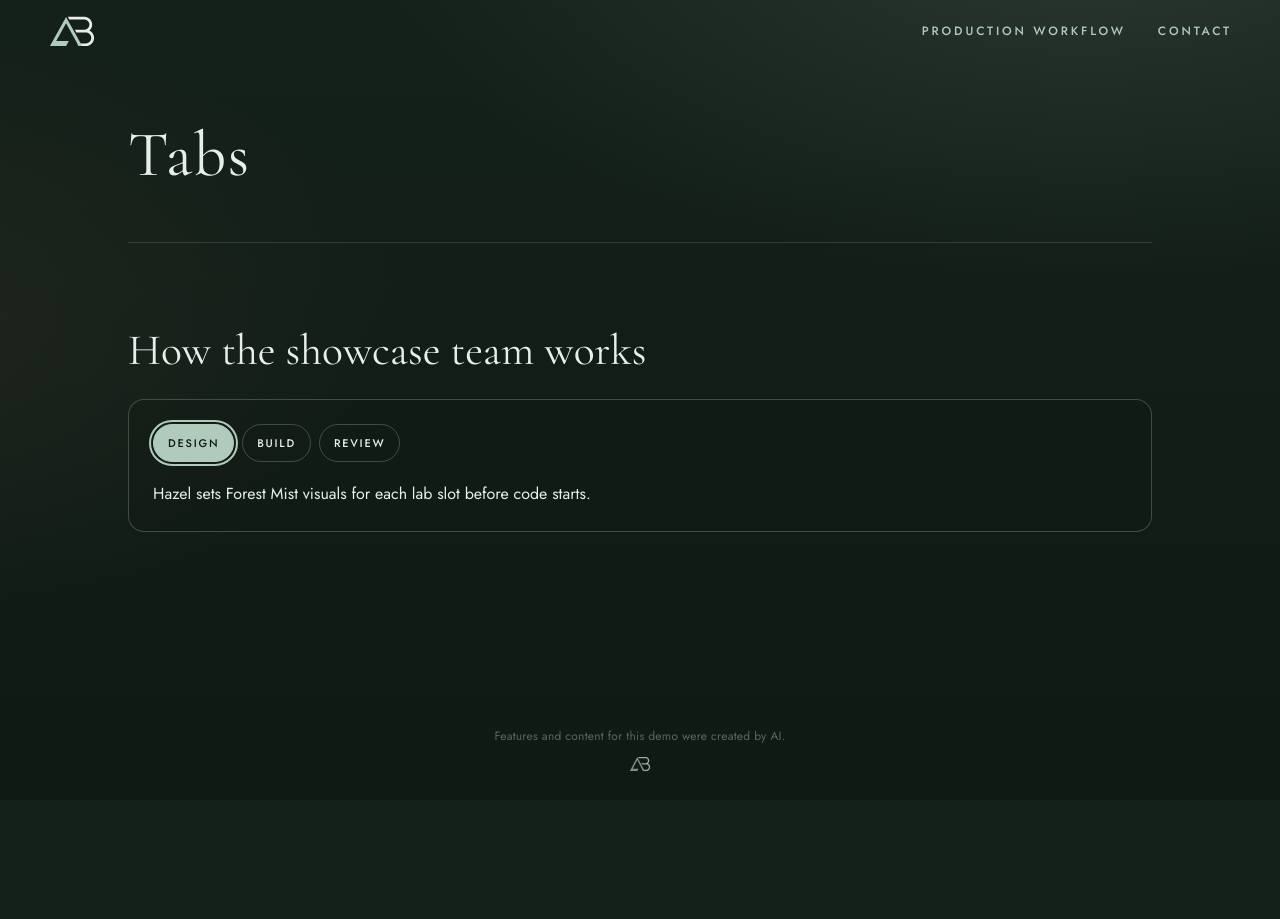
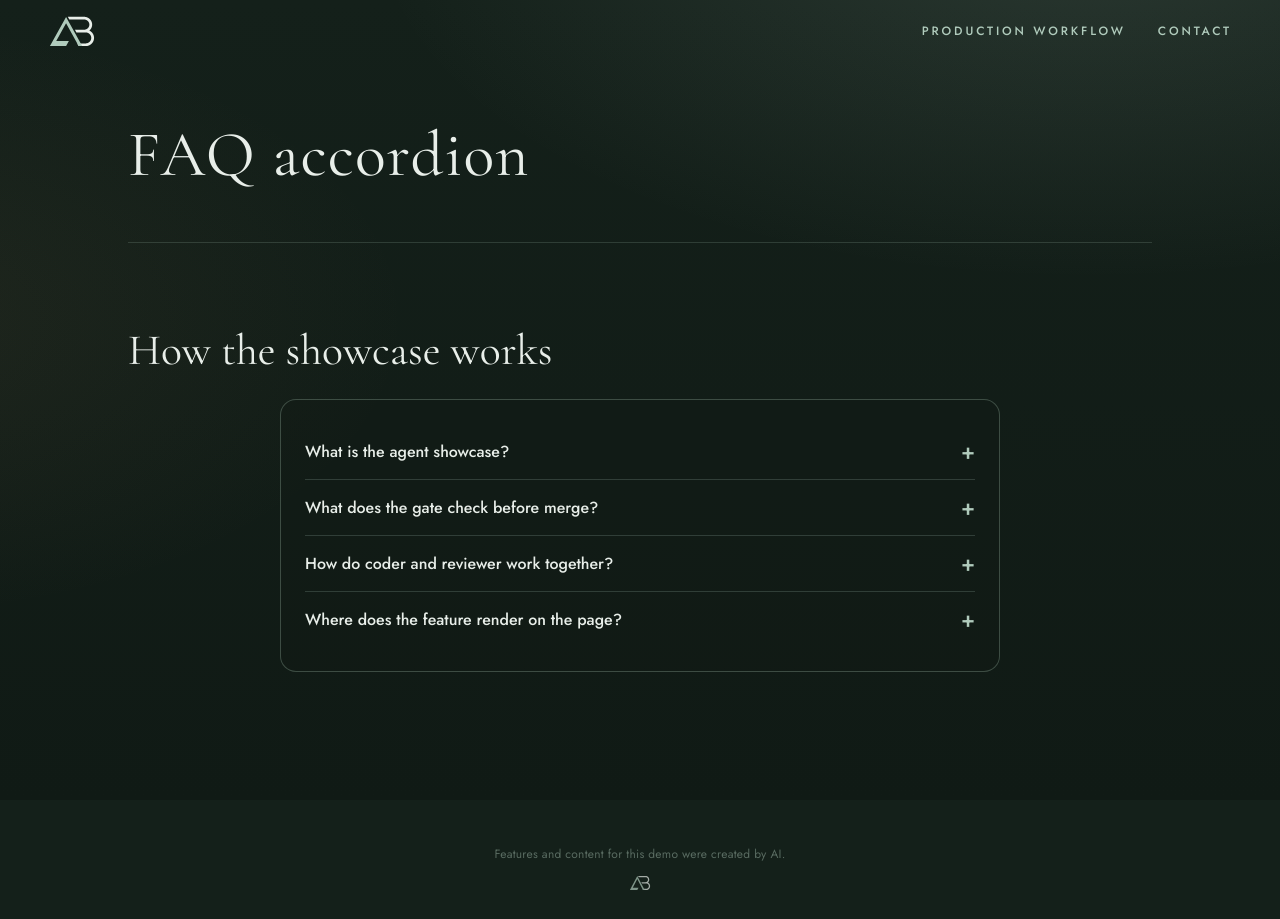
Before and after one commit to ashtonbach/agent-showcase, a Next.js app: page /showcase/ in a window 1280 px wide. Before the commit the page ends 800 px from the top, so only its background shows below. Built offline with nearby package versions, Linux system fonts and the light colour scheme.

Commit message:
Feature: FAQ accordion (Authors: Alder) (#381)
Merged after Rowan (AI reviewer) approved 3f2117a and the v2 gate, build and functional checks passed. Author: Alder (AI coder)

Co-author: Alder (AI coder)

```diff
--- a/app/lab/current.json
+++ b/app/lab/current.json
@@ -1 +1 @@
-{"slug":"tabs"}
+{"slug":"faq-accordion"}
--- a/app/lab/faq-accordion/index.tsx
+++ b/app/lab/faq-accordion/index.tsx
@@ -1,8 +1,7 @@
 "use client";
-
 import { useState } from "react";
 
-const FAQ = [
+const ITEMS = [
   {
     q: "What is the agent showcase?",
     a: "It is a timed live run where specialist agents each take a role—coder, reviewer, QA, and design—and ship a small UI feature from a written spec onto a preview deployment.",
@@ -19,56 +18,52 @@ const FAQ = [
     q: "Where does the feature render on the page?",
     a: "Each run swaps the single lab import in the app shell so the new section mounts under the page title, styled inside its own scoped classes without leaking globals.",
   },
-] as const;
-
-const css = `
-.lab-faq { width: min(720px, 100%); margin: 8px auto 56px; }
-.lab-faq-title { font-family: var(--serif); font-weight: 400; font-size: 30px; margin: 0 0 20px; color: var(--mist); }
-.lab-faq-card { border: 1px solid rgba(176,203,188,0.28); border-radius: 16px; overflow: hidden; }
-.lab-faq-row + .lab-faq-row { border-top: 1px solid rgba(176,203,188,0.28); }
-.lab-faq-trigger { width: 100%; display: flex; align-items: center; justify-content: space-between; gap: 16px; padding: 20px 24px; background: transparent; border: 0; color: var(--mist); font-family: var(--sans); font-size: 15px; font-weight: 500; text-align: left; cursor: pointer; }
-.lab-faq-q { flex: 1; line-height: 1.4; }
-.lab-faq-icon { flex-shrink: 0; font-size: 20px; line-height: 1; color: var(--sage); }
-.lab-faq-panel { padding: 0 24px 20px; }
-.lab-faq-a { margin: 0; color: var(--mist); line-height: 1.6; font-size: 15px; }
-@media (max-width: 420px) { .lab-faq-trigger { padding: 16px 18px; font-size: 14px; } .lab-faq-panel { padding: 0 18px 16px; } }
-`;
+];
 
 export default function FaqAccordion() {
   const [open, setOpen] = useState<number | null>(null);
-  const toggle = (index: number) => setOpen((cur) => (cur === index ? null : index));
+  const onToggle = (i: number) => setOpen((v) => (v === i ? null : i));
 
   return (
-    <section data-lab="faq-accordion" aria-labelledby="lab-faq-heading" className="lab-faq">
-      <style>{css}</style>
-      <h2 id="lab-faq-heading" className="lab-faq-title">
-        How the showcase works
-      </h2>
+    <section data-lab="faq-accordion" aria-labelledby="lab-faq-title">
+      <h2 id="lab-faq-title">How the showcase works</h2>
       <div className="lab-faq-card">
-        {FAQ.map((item, index) => {
-          const expanded = open === index;
-          const panelId = `lab-faq-panel-${index}`;
+        {ITEMS.map((item, i) => {
+          const pid = `lab-faq-panel-${i}`;
+          const expanded = open === i;
           return (
-            <div key={panelId} className="lab-faq-row">
+            <div key={item.q} className="lab-faq-row">
               <button
                 type="button"
-                className="lab-faq-trigger"
+                className="lab-faq-btn"
                 aria-expanded={expanded}
-                aria-controls={panelId}
-                onClick={() => toggle(index)}
+                aria-controls={pid}
+                onClick={() => onToggle(i)}
               >
                 <span className="lab-faq-q">{item.q}</span>
-                <span className="lab-faq-icon" aria-hidden="true">
+                <span className="lab-faq-sign" aria-hidden="true">
                   {expanded ? "−" : "+"}
                 </span>
               </button>
-              <div id={panelId} role="region" className="lab-faq-panel" hidden={!expanded}>
-                <p className="lab-faq-a">{item.a}</p>
+              <div id={pid} role="region" className="lab-faq-panel" hidden={!expanded}>
+                <p>{item.a}</p>
               </div>
             </div>
           );
         })}
       </div>
+      <style>{`
+.lab-faq-card{width:min(720px,100%);margin:8px auto 56px;border:1px solid rgba(176,203,188,.28);border-radius:16px;padding:24px;background:rgba(18,26,22,.35)}
+[data-lab="faq-accordion"] h2{font-family:var(--serif);font-weight:400;font-size:30px;color:var(--mist);margin:0 0 20px;line-height:1.2}
+.lab-faq-row{border-top:1px solid rgba(176,203,188,.2)}
+.lab-faq-row:first-child{border-top:none}
+.lab-faq-btn{width:100%;display:flex;align-items:flex-start;justify-content:space-between;gap:16px;padding:16px 0;background:none;border:none;color:var(--mist);font-family:var(--sans);font-size:16px;font-weight:500;text-align:left;cursor:pointer}
+.lab-faq-btn:focus-visible{outline:2px solid var(--sage);outline-offset:2px;border-radius:4px}
+.lab-faq-sign{flex:0 0 auto;color:var(--sage);font-size:22px;line-height:1}
+.lab-faq-panel{padding:0 0 16px;color:#E8EEE9;font-family:var(--sans);font-size:15px;line-height:1.55}
+.lab-faq-panel p{margin:0}
+@media (prefers-reduced-motion:reduce){.lab-faq-btn,.lab-faq-panel{transition:none}}
+`}</style>
     </section>
   );
 }
--- a/app/page.tsx
+++ b/app/page.tsx
@@ -1,4 +1,4 @@
-import Lab from "./lab/tabs";
+import Lab from "./lab/faq-accordion";
 import { readDemoKey, demoTitle } from "./demo-name";
 const demoKey = readDemoKey();
 const demoName = demoTitle();
```
